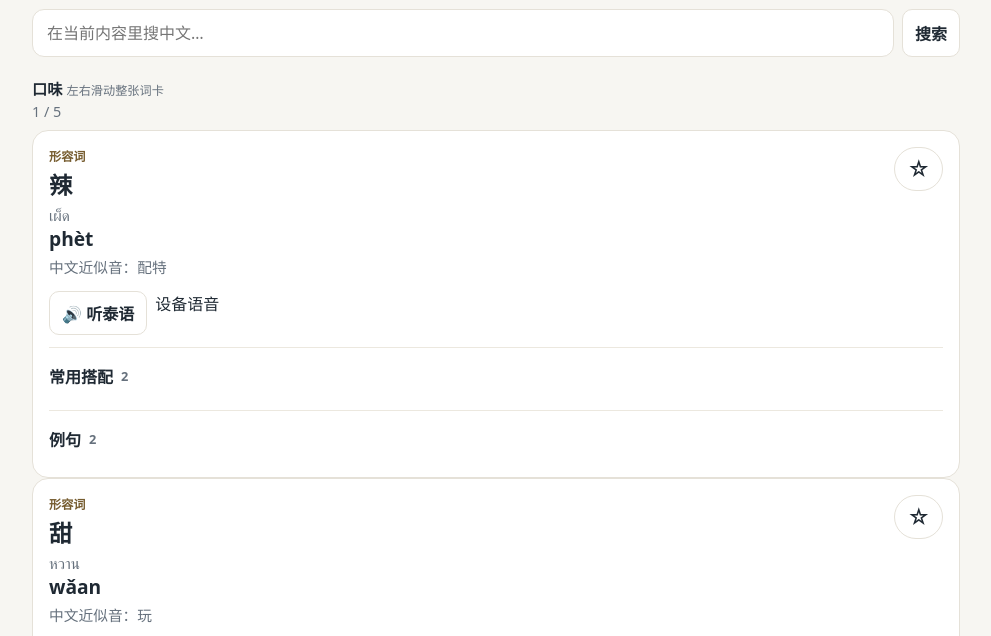
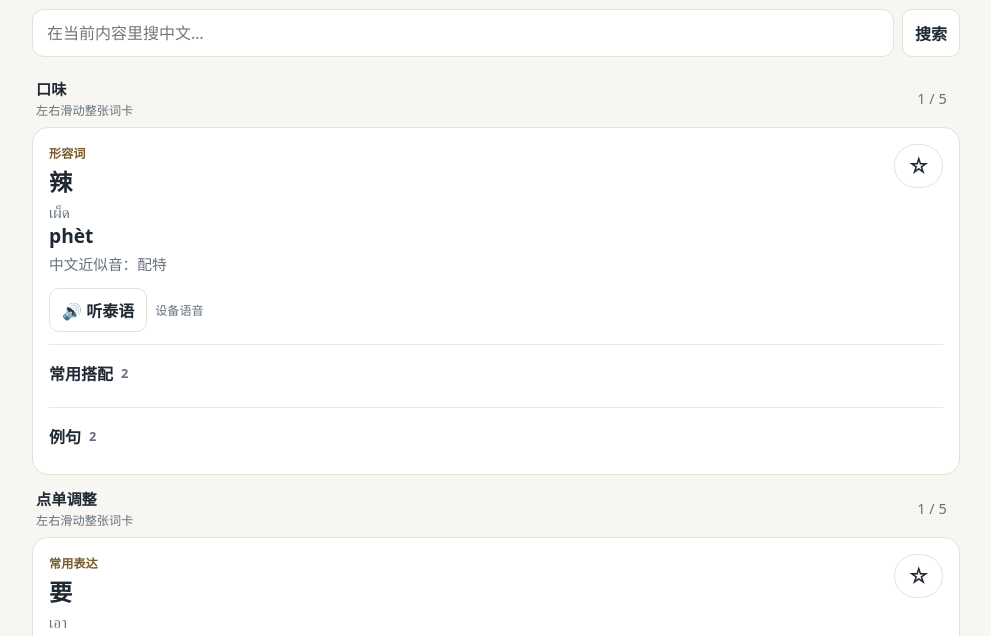
Before and after one commit to succuvivi/english-deep-talk-plan, a website with bundled scripts: page thai/learn.html in a window 1280 px wide. Shown: the part 115-751 px from the top of the page, without its empty margins (144-1135 px from the left). Built offline with nearby package versions, Linux system fonts and the light colour scheme.

Commit message:
style: make vocabulary series native full-card tracks

```diff
--- a/thai/styles.css
+++ b/thai/styles.css
@@ -33,7 +33,7 @@
 .learn-header { display: grid; grid-template-columns: auto 1fr; gap: 10px 14px; align-items: start; }
 .learn-header .top-actions { grid-column: 1 / -1; margin-top: 0; }
 .back-link { min-height: 44px; display: inline-flex; align-items: center; text-decoration: none; font-weight: 700; }
-.vocab-list { display: grid; gap: 12px; padding-bottom: 48px; }
+.vocab-list { display: grid; gap: 12px; padding-bottom: 48px; min-width: 0; }
 .roman { font-size: 1.2rem; font-weight: 800; }
 .thai { font-size: .95rem; color: var(--muted); }
 body.hide-thai .thai { display: none !important; }
@@ -70,15 +70,18 @@
 .series-shell {
   display: grid;
   gap: 8px;
+  width: 100%;
+  min-width: 0;
+  overflow: hidden;
 }
-.series-toolbar {
+.series-heading {
   display: flex;
   align-items: center;
   justify-content: space-between;
   gap: 12px;
   padding-inline: 4px;
 }
-.series-toolbar > div:first-child {
+.series-heading > div:first-child {
   display: grid;
   gap: 2px;
   min-width: 0;
@@ -91,34 +94,49 @@
   color: var(--muted);
   font-size: .76rem;
 }
-.series-controls {
-  display: inline-flex;
-  align-items: center;
-  gap: 6px;
-  flex: 0 0 auto;
-}
-.series-nav {
-  width: 44px;
-  min-width: 44px;
-  min-height: 44px;
-  border-radius: 999px;
-  padding: 0;
-  font-size: 1.55rem;
-  line-height: 1;
-}
-.series-nav:disabled {
-  cursor: default;
-  opacity: .35;
-}
 .series-progress {
   min-width: 48px;
   text-align: center;
   font-size: .9rem;
   color: var(--muted);
   font-variant-numeric: tabular-nums;
+  flex: 0 0 auto;
 }
-.series-swipe-surface {
+.series-track {
+  display: flex;
   width: 100%;
   min-width: 0;
-  touch-action: pan-y;
+  overflow-x: auto;
+  overflow-y: visible;
+  scroll-snap-type: x mandatory;
+  overscroll-behavior-x: contain;
+  scrollbar-width: none;
+  -webkit-overflow-scrolling: touch;
 }
+.series-track::-webkit-scrollbar { display: none; }
+.series-slide {
+  flex: 0 0 100%;
+  width: 100%;
+  min-width: 0;
+  scroll-snap-align: start;
+  scroll-snap-stop: always;
+}
+.series-slide > .vocab-card { width: 100%; min-width: 0; }
+@media (prefers-reduced-motion: reduce) {
+  .series-track { scroll-behavior: auto; }
+}
+
+.audio-source-tag {
+  display: inline-flex;
+  align-items: center;
+  min-height: 24px;
+  color: var(--muted);
+  font-size: .76rem;
+  white-space: nowrap;
+}
+.phrase-audio {
+  display: grid;
+  justify-items: center;
+  align-content: center;
+  gap: 2px;
+}
```
